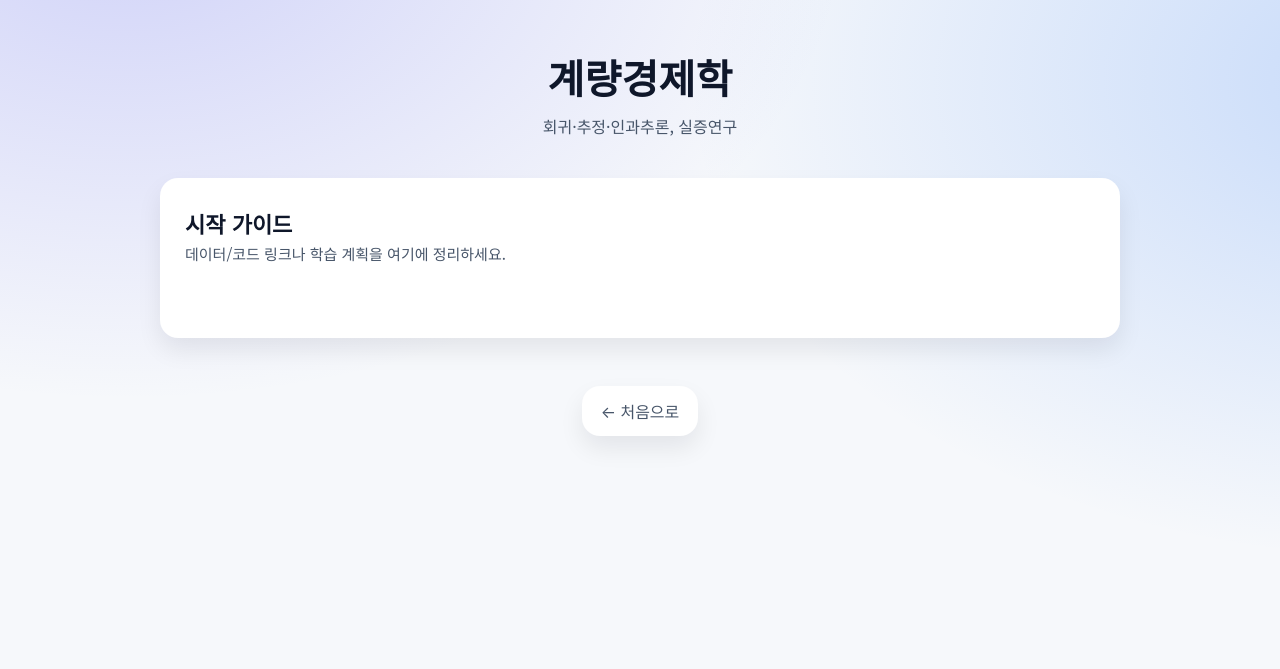
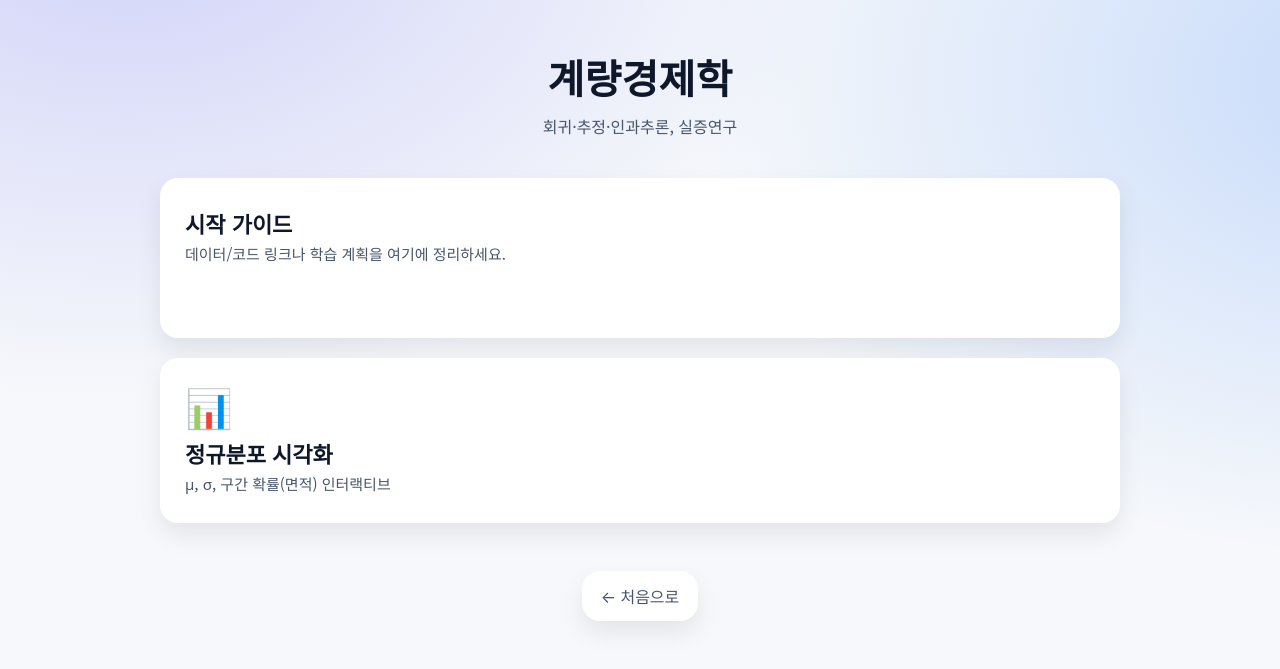
Before and after one commit to Aries0401-svc/aries0401-svc.github.io, a plain HTML site: page metrics/index.html in a window 1280 px wide. Drawn offline with Linux system fonts and the light colour scheme.

Commit message:
Update index.html

```diff
--- a/metrics/index.html
+++ b/metrics/index.html
@@ -20,6 +20,14 @@
       <h2>시작 가이드</h2>
       <p>데이터/코드 링크나 학습 계획을 여기에 정리하세요.</p>
     </section>
+
+    <!-- metrics/index.html 의 <main class="grid"> 안 어디든 추가 -->
+<a class="card" href="normal-distribution/">
+  <div class="emoji" aria-hidden="true">📊</div>
+  <h2>정규분포 시각화</h2>
+  <p>μ, σ, 구간 확률(면적) 인터랙티브</p>
+</a>
+
   </main>
 
   <footer class="site-footer">
```
